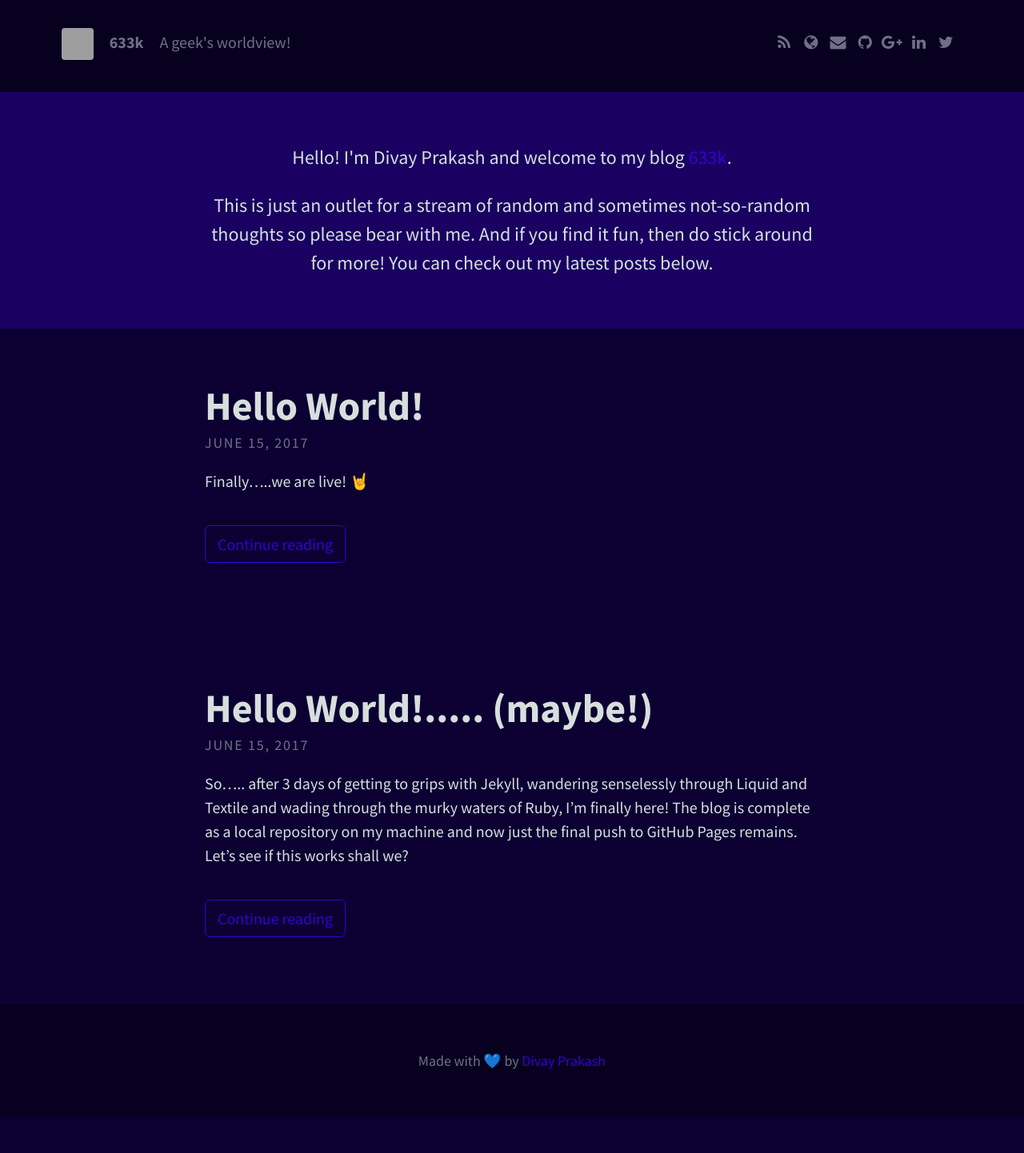
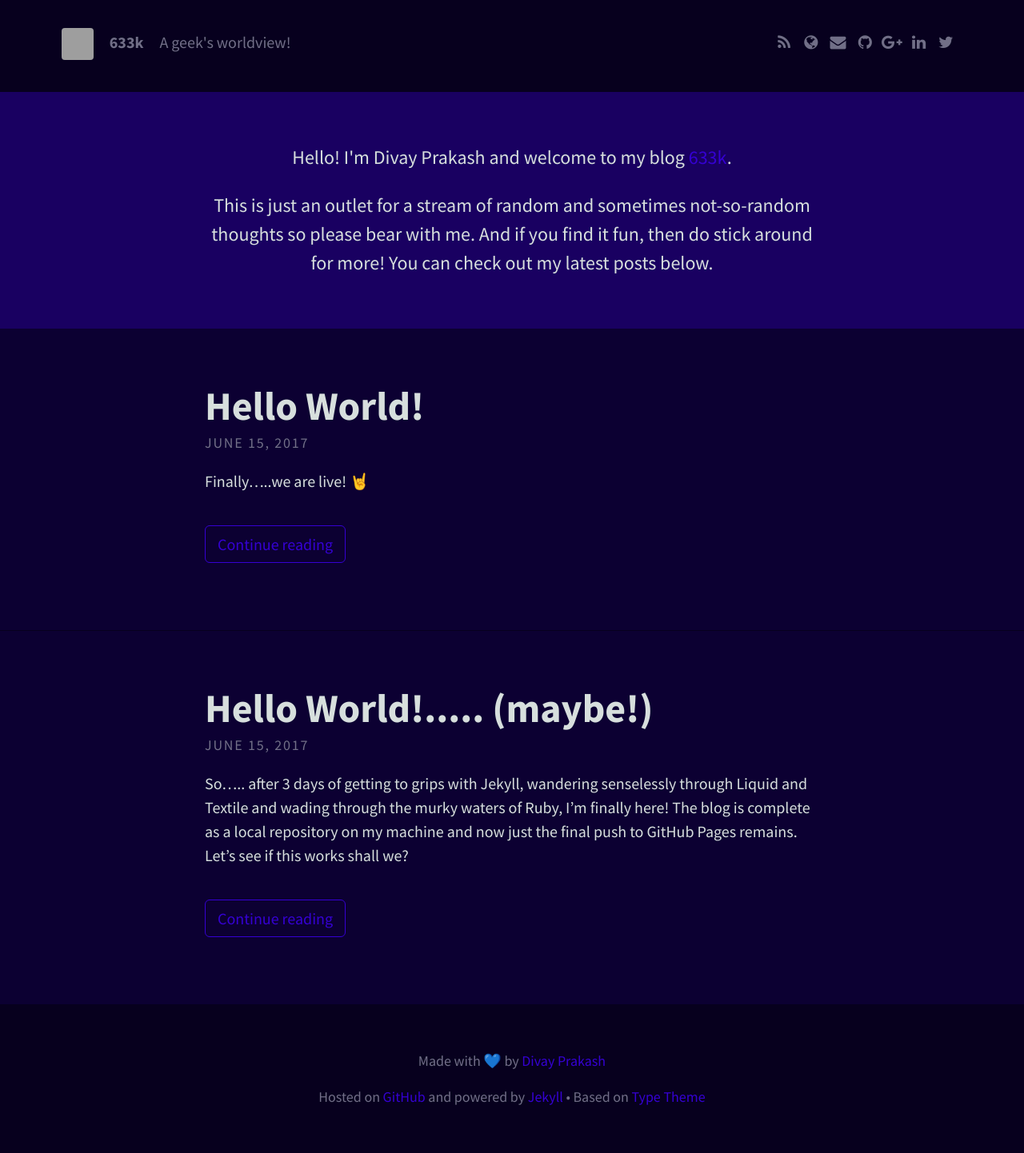
Before and after one commit to divayprakash/old-blog-1, a Jekyll site: the page built from index.html, in a window 1280 px wide. Shown: the whole page at 80% size. Built offline with Jekyll 4.4.1, drawn with Linux system fonts in a browser that asks for light colours; nearby versions of some CDN libraries; emoji names are drawn with the system emoji font; the list of posts is cut into pages by our own code; before the commit the page ends 1397 px from its top, so only the background shows below that; grey boxes are pictures that could not be loaded.

Commit message:
:busts_in_silhouette: Add attribution links

```diff
--- a/_config.yml
+++ b/_config.yml
@@ -15,6 +15,7 @@
   header_text_feature_image:
   footer_text: >
     <p>Made with 💙 by <a href="https://divayprakash.github.io/">Divay Prakash</a></p>
+    <p>Hosted on <a href="https://pages.github.com/">GitHub</a> and powered by <a href="https://jekyllrb.com/">Jekyll</a> &bull; Based on <a href="https://rohanchandra.github.io/project/type/">Type Theme</a></p>
 
   rss: true
   website: https://divayprakash.github.io/
```
Also changed, not shown: README.md.
